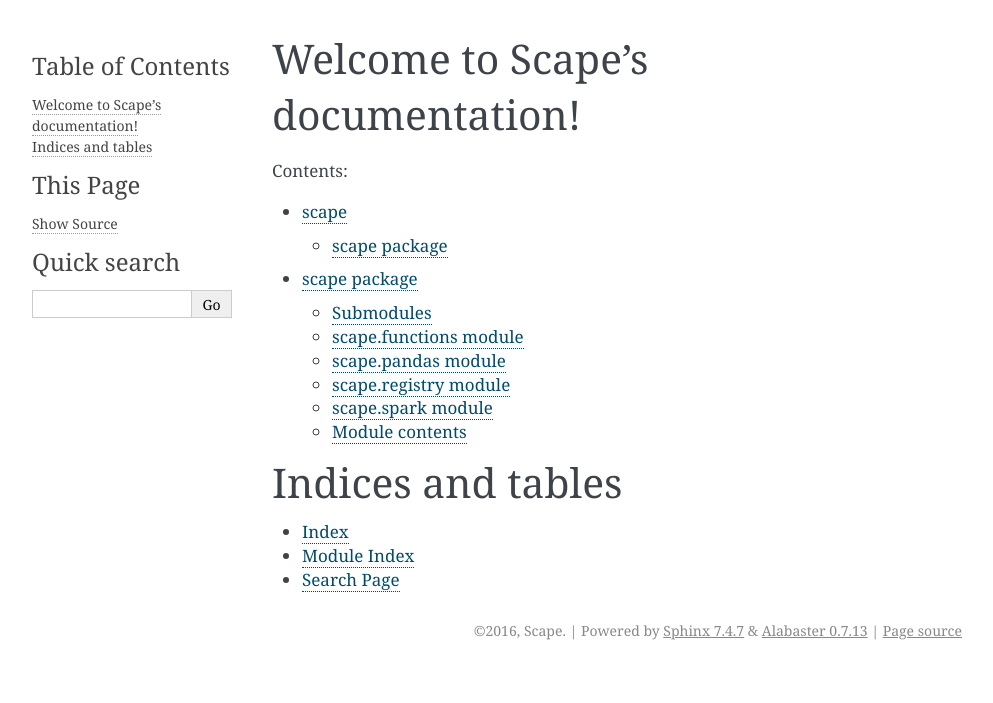
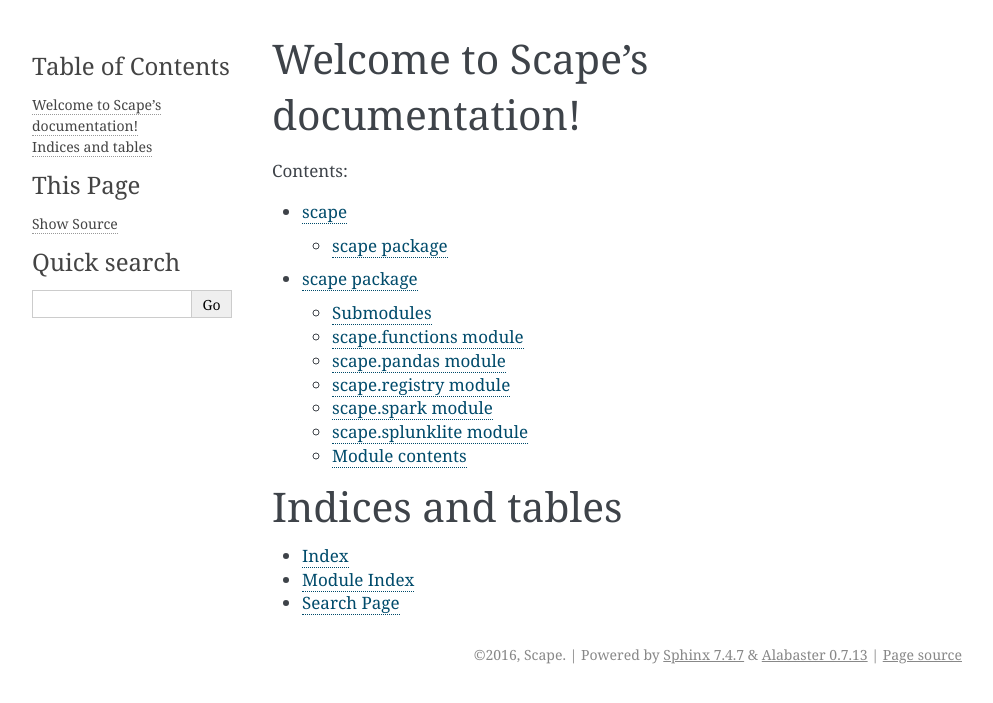
Before and after one commit to mit-ll/SCAPE, a Sphinx documentation site: the page built from mini/docs/source/index.rst, in a window 1280 px wide. Shown: the top 703 px of the page, without its empty margins (148-1141 px from the left). Built offline with Sphinx 7.4.7, drawn with Linux system fonts in a browser that asks for light colours.

Commit message:
added splunklite section

```diff
--- a/mini/docs/source/scape.rst
+++ b/mini/docs/source/scape.rst
@@ -36,6 +36,14 @@ scape.spark module
     :undoc-members:
     :show-inheritance:
 
+scape.splunklite module
+------------------
+
+.. automodule:: scape.splunklite
+    :members:
+    :undoc-members:
+    :show-inheritance:
+
 
 Module contents
 ---------------
```
